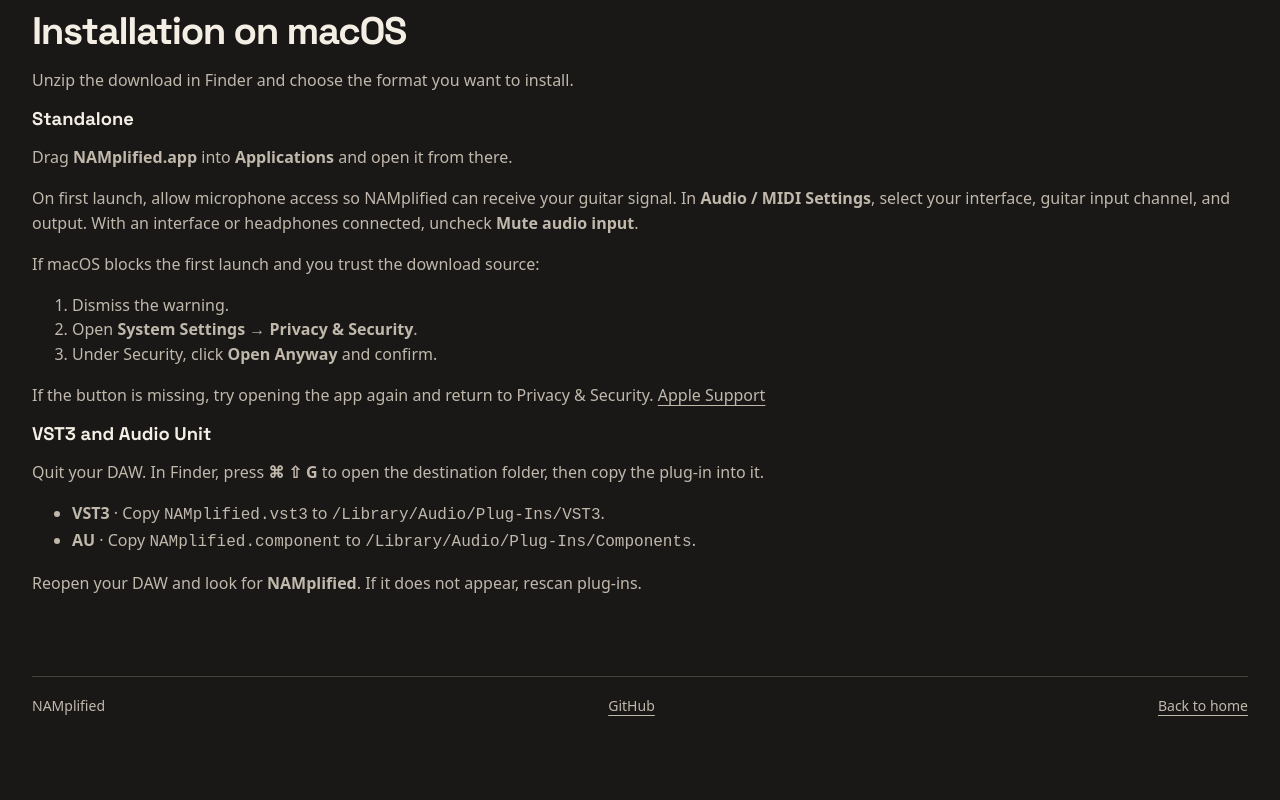
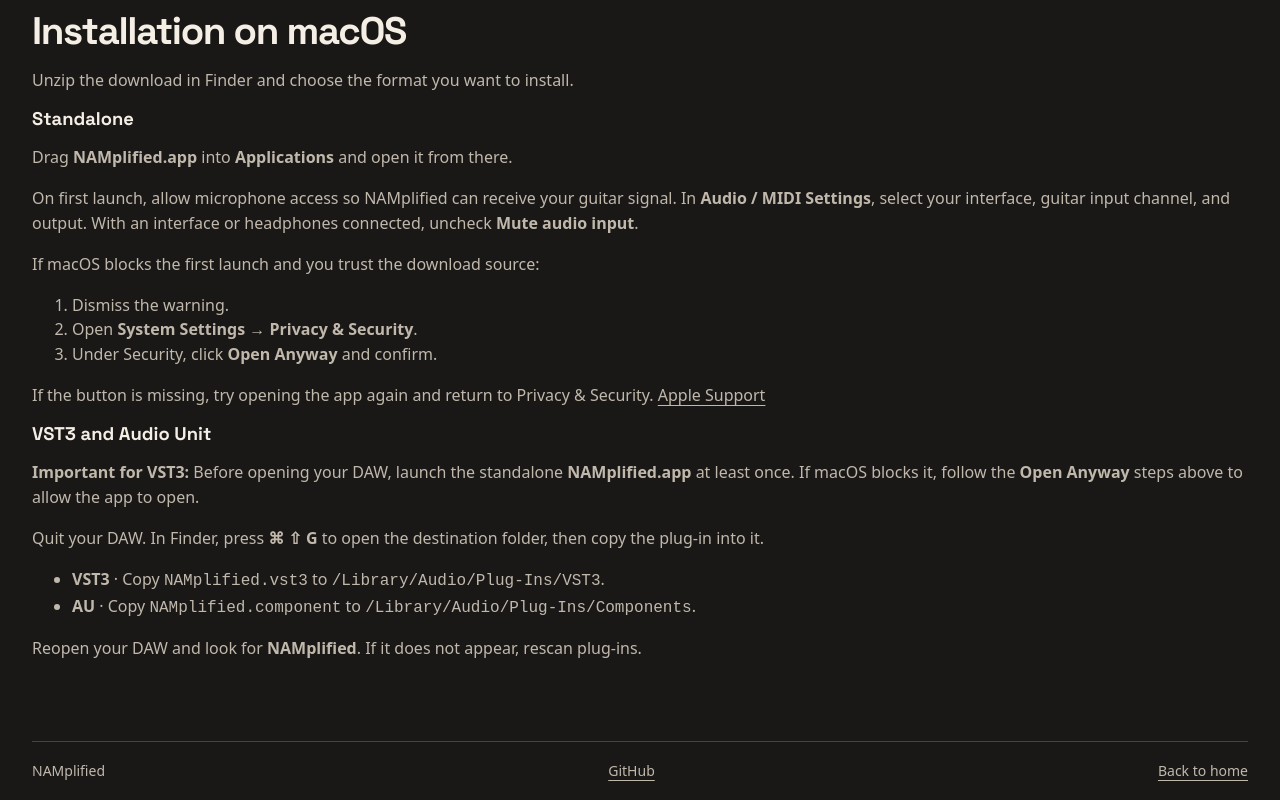
Before and after one commit to sedosa-guitar/namplified-web, a plain HTML site: page download.html in a window 1280 px wide. Shown: the part 1057-1857 px from the top of the page. Before the commit the page ends 1791 px from the top, so only its background shows below. Drawn offline with Linux system fonts and the light colour scheme.

Commit message:
Document standalone approval before VST3 use

```diff
--- a/download.html
+++ b/download.html
@@ -57,6 +57,7 @@
   </section>
   <section>
     <h3>VST3 and Audio Unit</h3>
+    <p><strong>Important for VST3:</strong> Before opening your DAW, launch the standalone <strong>NAMplified.app</strong> at least once. If macOS blocks it, follow the <strong>Open Anyway</strong> steps above to allow the app to open.</p>
     <p>Quit your DAW. In Finder, press <strong>⌘ ⇧ G</strong> to open the destination folder, then copy the plug-in into it.</p>
     <ul>
       <li><strong>VST3</strong> · Copy <code>NAMplified.vst3</code> to <code>/Library/Audio/Plug-Ins/VST3</code>.</li>
```
